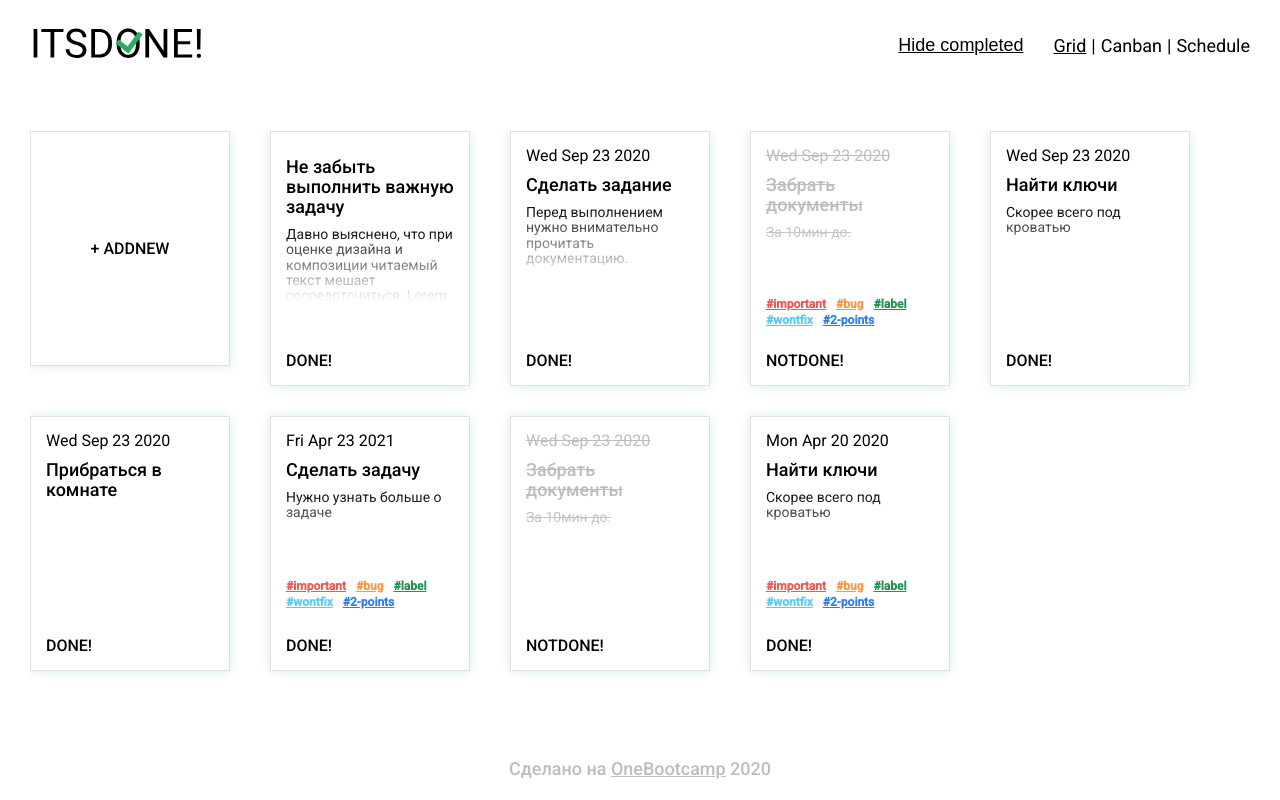
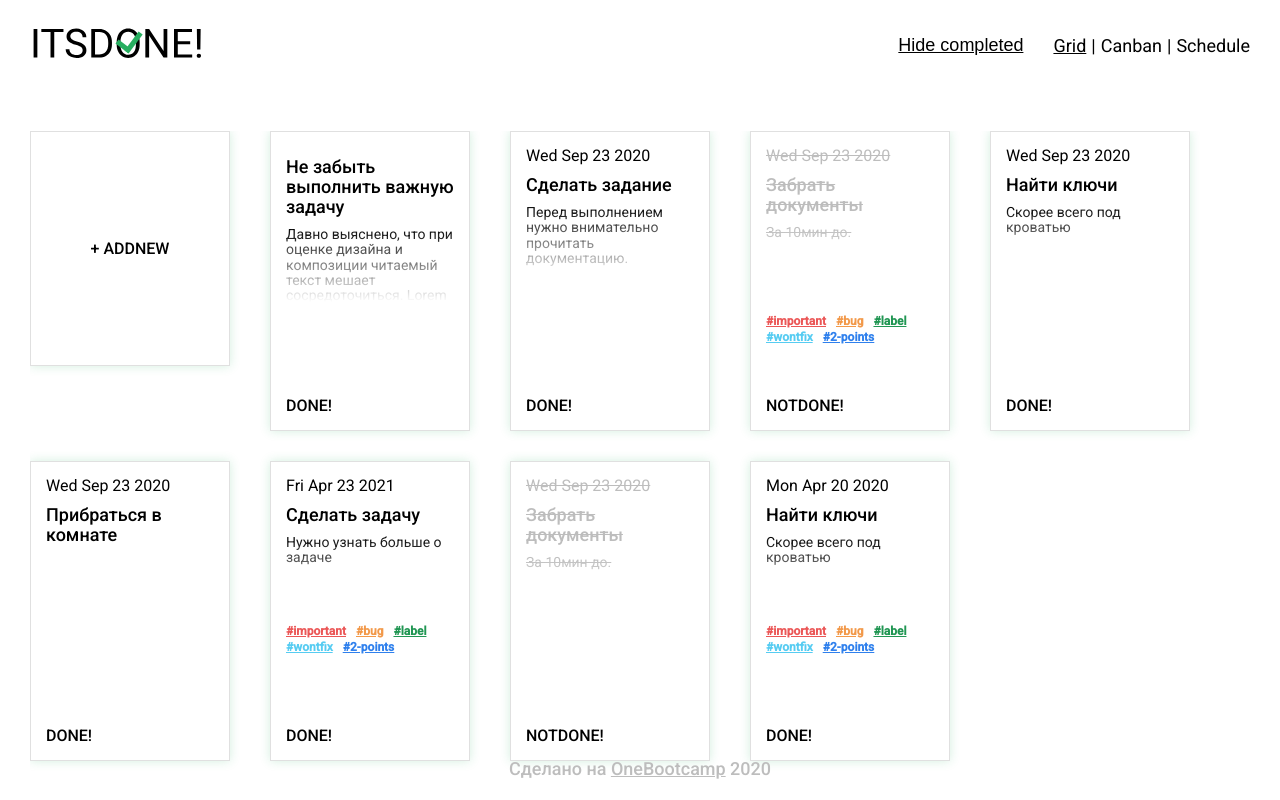
Before and after one commit to OneBootcamp-1-0/itsdone-1, a React app: page /grid in a window 1280 px wide. Built offline with nearby package versions, Linux system fonts and the light colour scheme.

Commit message:
added margin for tags input, increased height of card

```diff
--- a/src/components/Board/Card/Card.css
+++ b/src/components/Board/Card/Card.css
@@ -6,7 +6,7 @@
   cursor: pointer;
   display: flex;
   flex-direction: column;
-  height: 255px;
+  height: 300px;
   margin: 0 40px 30px 0;
   padding: 15px;
   width: 200px;
@@ -54,6 +54,7 @@
 
 .card__edit_note {
   height: 80px;
+  margin-bottom: 10px;
 }
 
 .card__btn {
```
